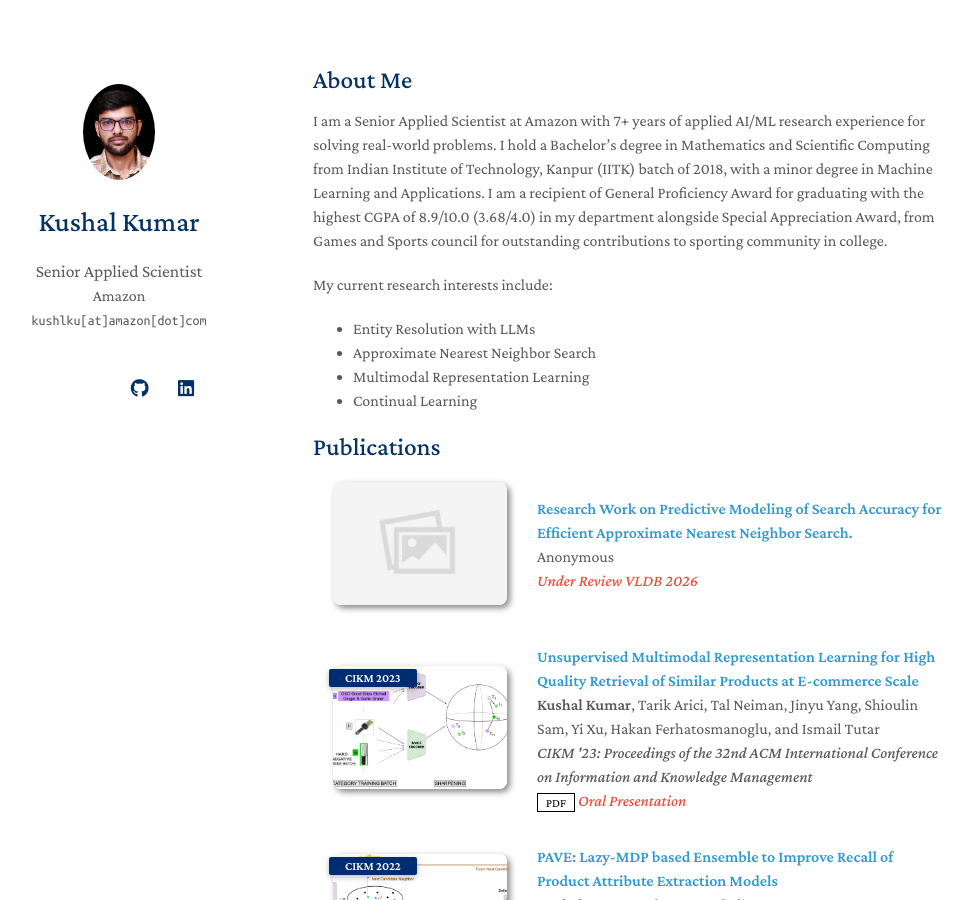
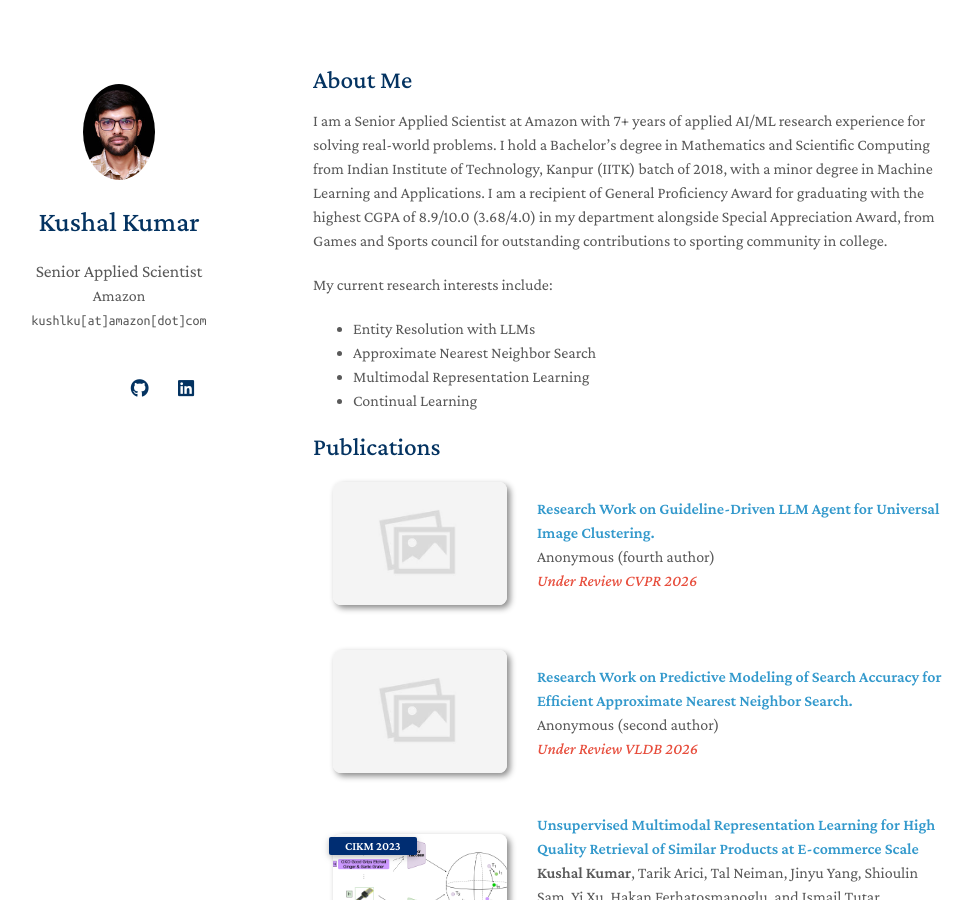
Before and after one commit to kushlku/kushlku.github.io, a Jekyll site: the page built from index.md, in a window 1280 px wide and 900 px high. Shown: the whole window, without its empty margins (157-1130 px from the left). Built offline with Jekyll 4.4.1, drawn with Linux system fonts in a browser that asks for light colours; a style sheet for code colours, icons or effects is not loaded.

Commit message:
Adding latest paper

```diff
--- a/_data/publications.yml
+++ b/_data/publications.yml
@@ -1,7 +1,15 @@
 main:
 
+  - title: "Research Work on Guideline-Driven LLM Agent for Universal Image Clustering."
+    authors: Anonymous (fourth author)
+    conference_short:
+    conference:
+    pdf:
+    image: ./assets/img/placeholder.jpeg
+    notes: Under Review CVPR 2026
+
   - title: "Research Work on Predictive Modeling of Search Accuracy for Efficient Approximate Nearest Neighbor Search."
-    authors: Anonymous
+    authors: Anonymous (second author)
     conference_short:
     conference:
     pdf:
```
